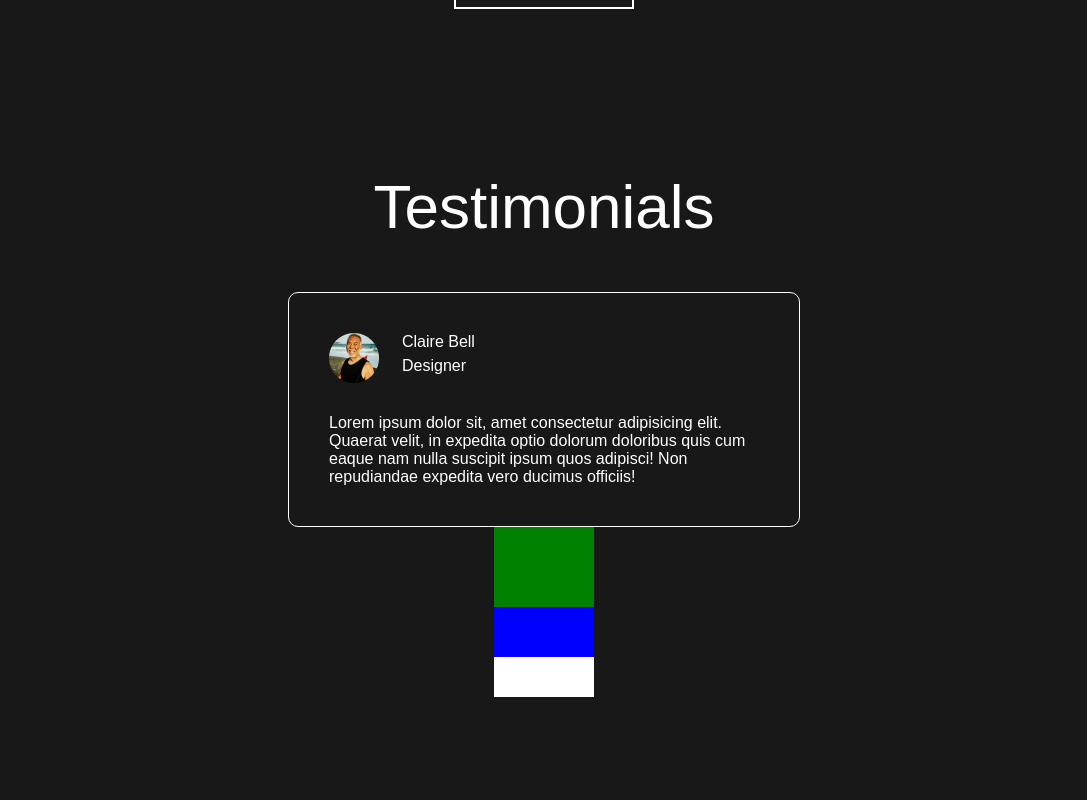
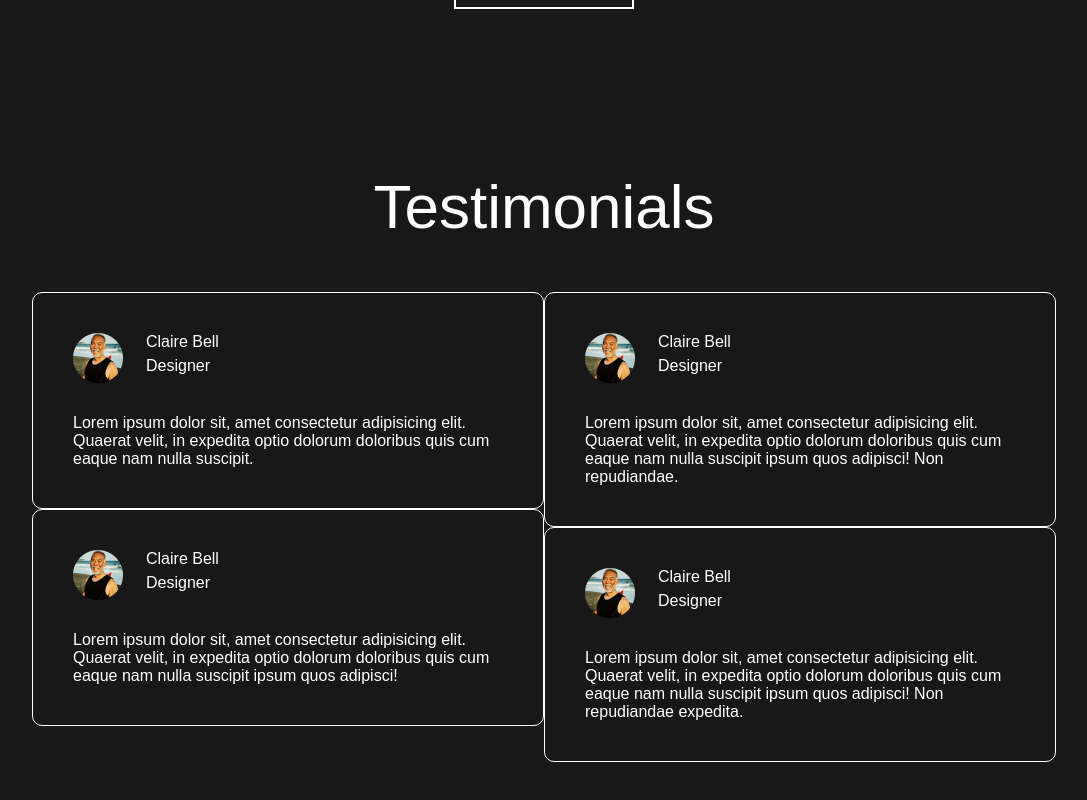
Before and after one commit to AleksandrKompanetc/reactjs-figma-app, a React (Create React App) app: page / in a window 1280 px wide. Shown: the part 5896-6696 px from the top of the page, without its empty margins (96-1183 px from the left). Built offline with nearby package versions, Linux system fonts and the light colour scheme.

Commit message:
added testimonials

```diff
--- a/src/components/Main.jsx
+++ b/src/components/Main.jsx
@@ -158,13 +158,53 @@ const Main = () => {
             <div className='testimonial__content'>
               Lorem ipsum dolor sit, amet consectetur adipisicing elit.
               Quaerat velit, in expedita optio dolorum doloribus quis
-              cum eaque nam nulla suscipit ipsum quos adipisci!
-              Non repudiandae expedita vero ducimus officiis!
+              cum eaque nam nulla suscipit.
             </div>
           </div>
-          <div className='test2'></div>
-          <div className='test3'></div>
-          <div className='test4'></div>
+          <div className='testimonial'>
+            <div className='testimonial__title'>
+              <img src={user1} alt="user avatar" />
+              <div>
+                <div className='testimonial__name'>Claire Bell</div>
+                <div className='testimonial__job'>Designer</div>
+              </div>
+            </div>
+            <div className='testimonial__content'>
+              Lorem ipsum dolor sit, amet consectetur adipisicing elit.
+              Quaerat velit, in expedita optio dolorum doloribus quis
+              cum eaque nam nulla suscipit ipsum quos adipisci!
+            </div>
+          </div>
+          <div className='testimonial'>
+            <div className='testimonial__title'>
+              <img src={user1} alt="user avatar" />
+              <div>
+                <div className='testimonial__name'>Claire Bell</div>
+                <div className='testimonial__job'>Designer</div>
+              </div>
+            </div>
+            <div className='testimonial__content'>
+              Lorem ipsum dolor sit, amet consectetur adipisicing elit.
+              Quaerat velit, in expedita optio dolorum doloribus quis
+              cum eaque nam nulla suscipit ipsum quos adipisci!
+              Non repudiandae.
+            </div>
+          </div>
+          <div className='testimonial'>
+            <div className='testimonial__title'>
+              <img src={user1} alt="user avatar" />
+              <div>
+                <div className='testimonial__name'>Claire Bell</div>
+                <div className='testimonial__job'>Designer</div>
+              </div>
+            </div>
+            <div className='testimonial__content'>
+              Lorem ipsum dolor sit, amet consectetur adipisicing elit.
+              Quaerat velit, in expedita optio dolorum doloribus quis
+              cum eaque nam nulla suscipit ipsum quos adipisci!
+              Non repudiandae expedita.
+            </div>
+          </div>
         </div>
       </section>
     </main>
```
